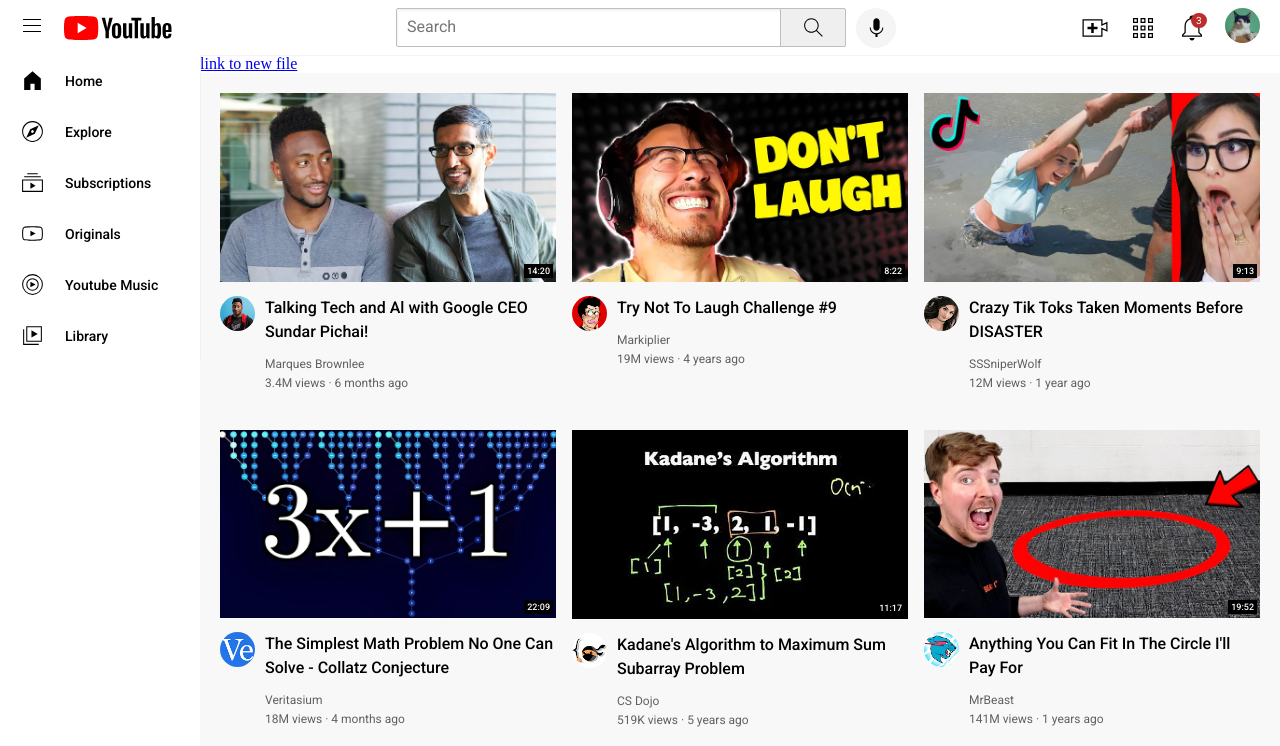
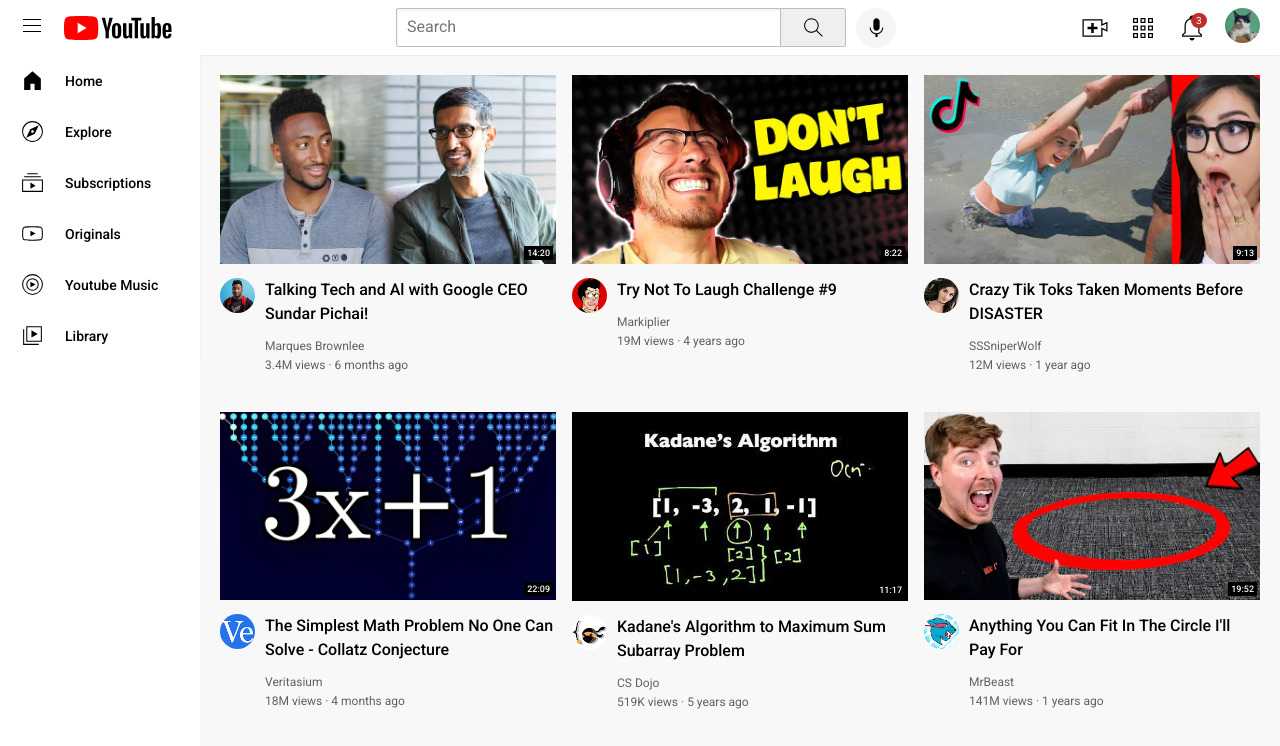
Before and after one commit to KIBOFF1234/YouTube.-Com, a plain HTML site: page index.html in a window 1280 px wide. Shown: the top 746 px of the page. Drawn offline with Linux system fonts and the light colour scheme.

Commit message:
Update index.html

```diff
--- a/index.html
+++ b/index.html
@@ -74,7 +74,7 @@
 
     </div>
   </header>
-   <a  href=".">link to new file</a>
+
   <!--sidebar-->
 
   <nav class="sidebar">
```
